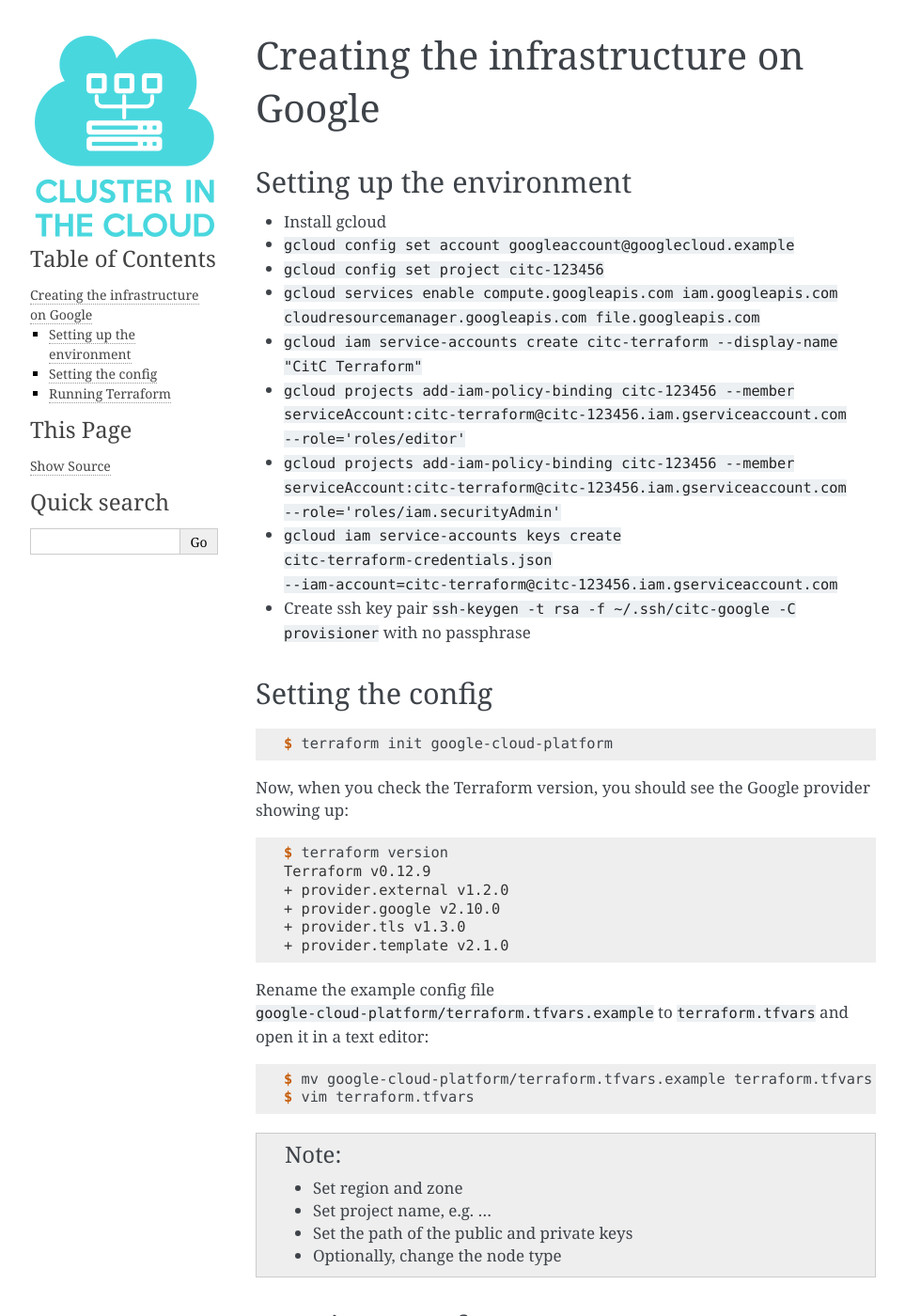
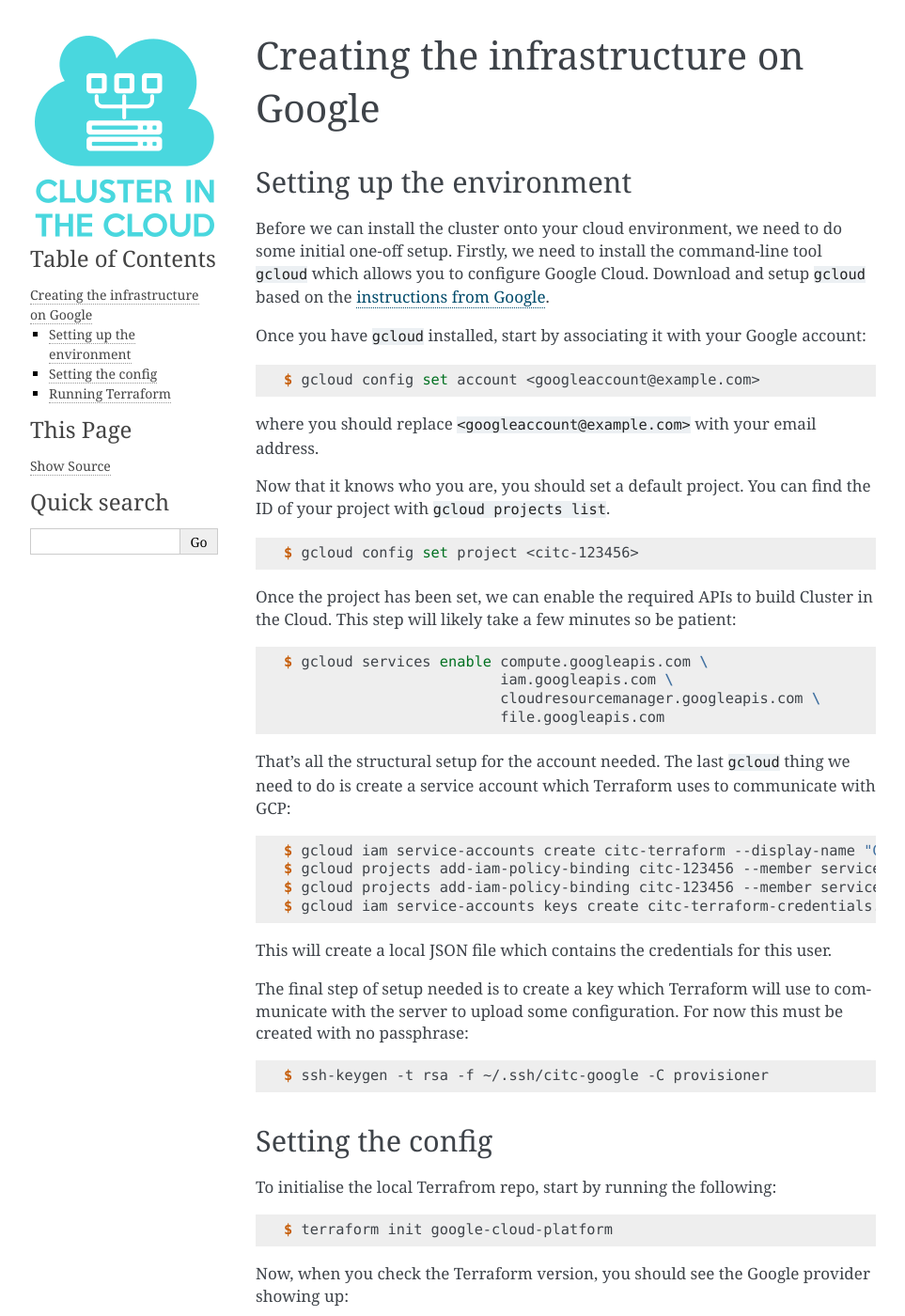
Before and after one commit to clusterinthecloud/docs, a Sphinx documentation site: the page built from source/google-infrastructure.rst, in a window 1280 px wide and 1400 px high. Shown: the whole window at 94% size, without its empty margins (148-1111 px from the left). Built offline with Sphinx 7.4.7, drawn with Linux system fonts in a browser that asks for light colours; some of the changed text lies outside the part shown.

Commit message:
Expand on Google config and setup

```diff
--- a/source/finalise.rst
+++ b/source/finalise.rst
@@ -10,6 +10,7 @@ Setting service limits
 
 You can log into the management node at ``provisionerusername@mgmtipaddress``,
 using the IP address that terraform printed at the end of its run.
+
 On Oracle, the username is ``opc`` and on Google, the username is ``provisioner``.
 For example:
 
--- a/source/google-infrastructure.rst
+++ b/source/google-infrastructure.rst
@@ -4,20 +4,58 @@ Creating the infrastructure on Google
 Setting up the environment
 --------------------------
 
-- Install gcloud
-- ``gcloud config set account googleaccount@googlecloud.example``
-- ``gcloud config set project citc-123456``
-- ``gcloud services enable compute.googleapis.com iam.googleapis.com cloudresourcemanager.googleapis.com file.googleapis.com``
+Before we can install the cluster onto your cloud environment, we need to do some initial one-off setup.
+Firstly, we need to install the command-line tool ``gcloud`` which allows you to configure Google Cloud.
+Download and setup ``gcloud`` based on the `instructions from Google <https://cloud.google.com/sdk/docs/>`_.
 
-- ``gcloud iam service-accounts create citc-terraform --display-name "CitC Terraform"``
-- ``gcloud projects add-iam-policy-binding citc-123456 --member serviceAccount:citc-terraform@citc-123456.iam.gserviceaccount.com --role='roles/editor'``
-- ``gcloud projects add-iam-policy-binding citc-123456 --member serviceAccount:citc-terraform@citc-123456.iam.gserviceaccount.com --role='roles/iam.securityAdmin'``
-- ``gcloud iam service-accounts keys create citc-terraform-credentials.json --iam-account=citc-terraform@citc-123456.iam.gserviceaccount.com``
+Once you have ``gcloud`` installed, start by associating it with your Google account:
 
-- Create ssh key pair ``ssh-keygen -t rsa -f ~/.ssh/citc-google -C provisioner`` with no passphrase
+.. code-block:: shell-session
+
+   $ gcloud config set account <googleaccount@example.com>
+
+where you should replace ``<googleaccount@example.com>`` with your email address.
+
+Now that it knows who you are, you should set a default project.
+You can find the ID of your project with ``gcloud projects list``.
+
+.. code-block:: shell-session
+
+   $ gcloud config set project <citc-123456>
+
+Once the project has been set, we can enable the required APIs to build Cluster in the Cloud.
+This step will likely take a few minutes so be patient:
+
+.. code-block:: shell-session
+
+   $ gcloud services enable compute.googleapis.com \
+                            iam.googleapis.com \
+                            cloudresourcemanager.googleapis.com \
+                            file.googleapis.com
+
+That's all the structural setup for the account needed.
+The last ``gcloud`` thing we need to do is create a service account which Terraform uses to communicate with GCP:
+
+.. code-block:: shell-session
+
+   $ gcloud iam service-accounts create citc-terraform --display-name "CitC Terraform"
+   $ gcloud projects add-iam-policy-binding citc-123456 --member serviceAccount:citc-terraform@citc-123456.iam.gserviceaccount.com --role='roles/editor'
+   $ gcloud projects add-iam-policy-binding citc-123456 --member serviceAccount:citc-terraform@citc-123456.iam.gserviceaccount.com --role='roles/iam.securityAdmin'
+   $ gcloud iam service-accounts keys create citc-terraform-credentials.json --iam-account=citc-terraform@citc-123456.iam.gserviceaccount.com
+
+This will create a local JSON file which contains the credentials for this user.
+
+The final step of setup needed is to create a key which Terraform will use to communicate with the server to upload some configuration.
+For now this must be created with no passphrase:
+
+.. code-block:: shell-session
+
+   $ ssh-keygen -t rsa -f ~/.ssh/citc-google -C provisioner
 
 Setting the config
 ------------------
+
+To initialise the local Terrafrom repo, start by running the following:
 
 .. code-block:: shell-session
 
@@ -41,11 +79,16 @@ Rename the example config file ``google-cloud-platform/terraform.tfvars.example`
    $ mv google-cloud-platform/terraform.tfvars.example terraform.tfvars
    $ vim terraform.tfvars
 
-.. note::
-   - Set region and zone
-   - Set project name, e.g. ...
-   - Set the path of the public and private keys
-   - Optionally, change the node type
+There's a few variables which we need to change in here.
+First you must set the ``region`` and ``zone`` variables to the correct values for your account.
+This will depend on what regions you have access to and where you want to build your cluster.
+
+Then the ``project`` variable must be set to the project ID as we used above when running ``gcloud``.
+
+Finally, if you wish you can change the node type used for the management node.
+By default it's a lightweight single-core VM which should be sufficient for most uses but you can change it if you wish.
+
+The rest of the variables should usually be left as they are.
 
 Running Terraform
 -----------------
```
